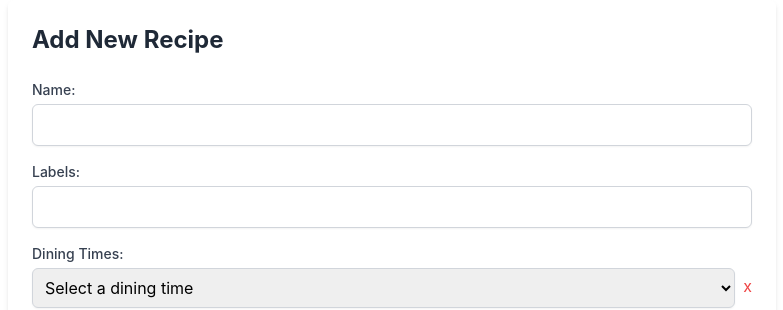
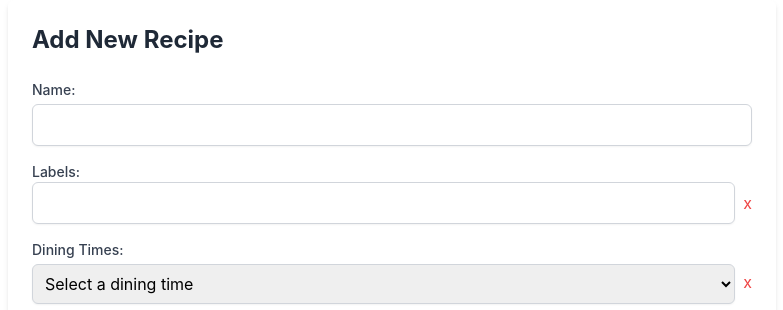
Before and after one commit to Max-Montag/blw-gourmet.de, a React (Create React App) app: page /admin/add-recipe in a window 1280 px wide. Shown: the top 310 px of the page, without its empty margins (248-1031 px from the left). Built offline with nearby package versions, Linux system fonts and the light colour scheme; no server answers.

Commit message:
make labels a list

```diff
--- a/src/views/admin/AddRecipe.tsx
+++ b/src/views/admin/AddRecipe.tsx
@@ -16,11 +16,11 @@ interface Instruction {
 
 interface RecipeData {
   name: string | null;
-  labels: string | null;
+  labels: string[];
   ingredients: Ingredient[];
   tools: string[];
   instructions: Instruction[];
-  dining_times: string  [];
+  dining_times: string[];
   preparation_time: number | null;
   rest_time: number | null;
 }
@@ -29,7 +29,7 @@ const AddRecipe: React.FC = () => {
   const apiUrl = process.env.REACT_APP_API_URL;
   const [recipeData, setRecipeData] = useState<RecipeData>({
     name: null,
-    labels: null,
+    labels: [''],
     ingredients: [{ ingredient: '', amount: 0, unit: '' }],
     tools: [''],
     instructions: [{ name: '', ingredients: [{ ingredient: '', amount: 0, unit: '' }], tools: [''], instruction: '' }],
@@ -37,6 +37,7 @@ const AddRecipe: React.FC = () => {
     preparation_time: null,
     rest_time: null,
   });
+
 
   const [jsonInput, setJsonInput] = useState('');
 
@@ -64,6 +65,34 @@ const AddRecipe: React.FC = () => {
     } catch (error) {
       // JSON not valid
     }
+  };
+
+  const handleLabelChange = (index: number, value: string) => {
+    const newLabels = recipeData.labels.map((label, i) =>
+      i === index ? value : label
+    );
+
+    if (index === recipeData.labels.length - 1 && value !== '') {
+      newLabels.push('');
+    }
+
+    setRecipeData(prevData => ({
+      ...prevData,
+      labels: newLabels
+    }));
+  };
+
+  const handleRemoveLabel = (index: number) => {
+    const newLabels = recipeData.labels.filter((_, i) => i !== index);
+
+    if (newLabels.length === 0) {
+      newLabels.push('');
+    }
+
+    setRecipeData(prevData => ({
+      ...prevData,
+      labels: newLabels
+    }));
   };
 
   const handleDiningTimeChange = (index: number, value: string) => {
@@ -237,15 +266,24 @@ const AddRecipe: React.FC = () => {
 
   const handleSubmit = async () => {
     try {
+      const validDiningTimes = ["lunch", "snack", "breakfast", "dinner"];
       const filteredData = {
         ...recipeData,
-        ingredients: recipeData.ingredients.filter(ingredient => ingredient.ingredient !== '' || ingredient.amount !== 0 || ingredient.unit !== ''),
+        dining_times: recipeData.dining_times.filter(time => validDiningTimes.includes(time)),
+        labels: recipeData.labels.filter(label => label !== ''),
+        ingredients: recipeData.ingredients.filter(
+          ingredient => ingredient.ingredient !== '' || ingredient.amount !== 0 || ingredient.unit !== ''
+        ),
         tools: recipeData.tools.filter(tool => tool !== ''),
         instructions: recipeData.instructions.map(instruction => ({
           ...instruction,
-          ingredients: instruction.ingredients.filter(ingredient => ingredient.ingredient !== '' || ingredient.amount !== 0 || ingredient.unit !== ''),
+          ingredients: instruction.ingredients.filter(
+            ingredient => ingredient.ingredient !== '' || ingredient.amount !== 0 || ingredient.unit !== ''
+          ),
           tools: instruction.tools.filter(tool => tool !== ''),
-        })).filter(instruction => instruction.name !== '' || instruction.instruction !== '' || instruction.ingredients.length > 0 || instruction.tools.length > 0)
+        })).filter(
+          instruction => instruction.name !== '' || instruction.instruction !== '' || instruction.ingredients.length > 0 || instruction.tools.length > 0
+        )
       };
 
       const dataToSend = JSON.stringify(filteredData);
@@ -263,7 +301,7 @@ const AddRecipe: React.FC = () => {
   const handleClear = () => {
     setRecipeData({
       name: null,
-      labels: null,
+      labels: [''],
       ingredients: [{ ingredient: '', amount: 0, unit: '' }],
       tools: [''],
       instructions: [{ name: '', ingredients: [{ ingredient: '', amount: 0, unit: '' }], tools: [''], instruction: '' }],
@@ -289,13 +327,22 @@ const AddRecipe: React.FC = () => {
         </div>
         <div>
           <label className="block text-sm font-medium text-gray-700">Labels:</label>
-          <input
-            type="text"
-            name="labels"
-            value={recipeData.labels ?? ''}
-            onChange={handleInputChange}
-            className="mt-1 block w-full border border-gray-300 rounded-md shadow-sm p-2 focus:ring-indigo-500 focus:border-indigo-500"
-          />
+          {recipeData.labels.map((label, index) => (
+            <div key={index} className="flex space-x-2 mb-2">
+              <input
+                type="text"
+                value={label}
+                onChange={(e) => handleLabelChange(index, e.target.value)}
+                className="block w-full border border-gray-300 rounded-md shadow-sm p-2 focus:ring-indigo-500 focus:border-indigo-500"
+              />
+              <button
+                onClick={() => handleRemoveLabel(index)}
+                className="text-red-500"
+              >
+                x
+              </button>
+            </div>
+          ))}
         </div>
         <div>
           <label className="block text-sm font-medium text-gray-700">Dining Times:</label>
```
